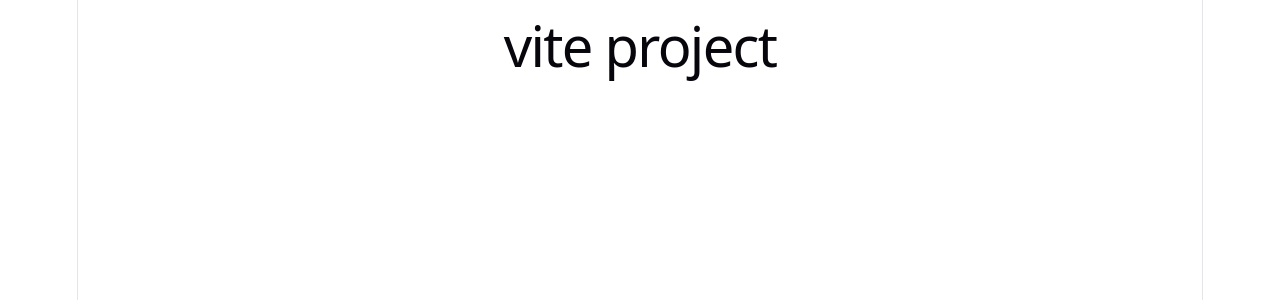
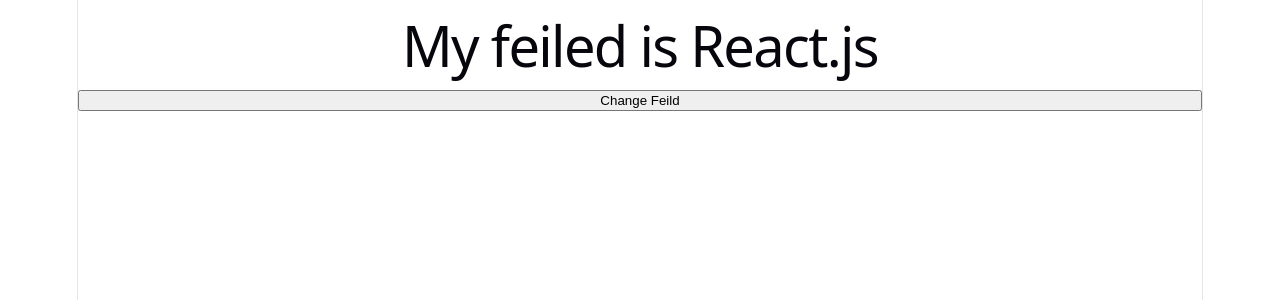
Before and after one commit to Malak-abusharar/React-2, a React (Vite) app: page / in a window 1280 px wide. Shown: the top 300 px of the page. Built offline with nearby package versions, Linux system fonts and the light colour scheme.

Commit message:
Problem & Solution

```diff
--- a/src/App.jsx
+++ b/src/App.jsx
@@ -1,10 +1,16 @@
 import './App.css'
 
 function App() {
+  let feild = "React.js"
+  const changeFeild = () => {
+    console.log("helllo")
+    feild = "Vue"
+  }
 
   return (
     <>
-    <h1>vite project</h1>
+    <h1>My feiled is {feild}</h1>
+    <button onClick={changeFeild}>Change Feild</button>
     </>
   )
 }
```
